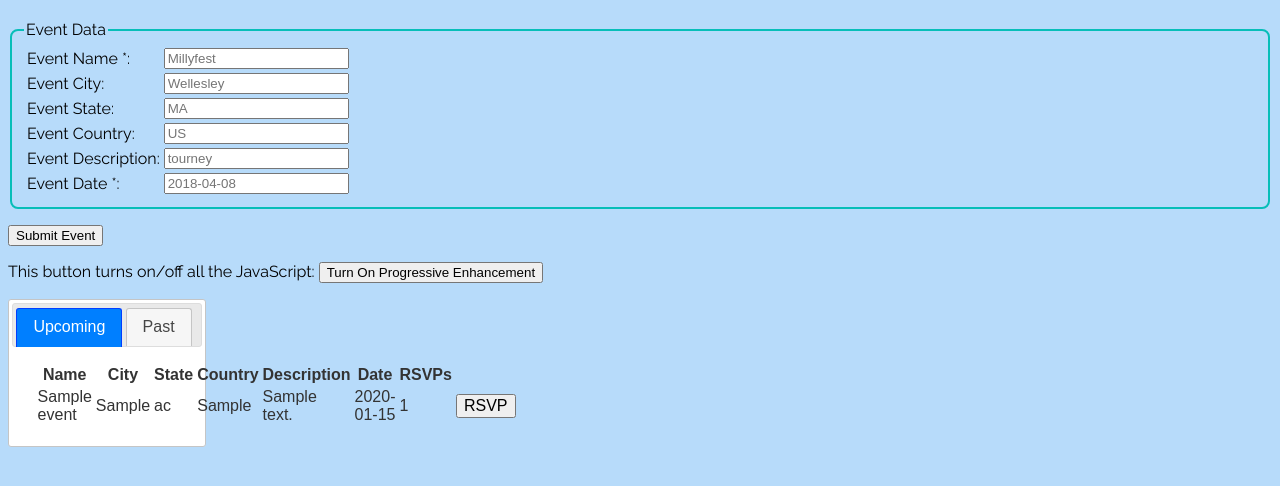
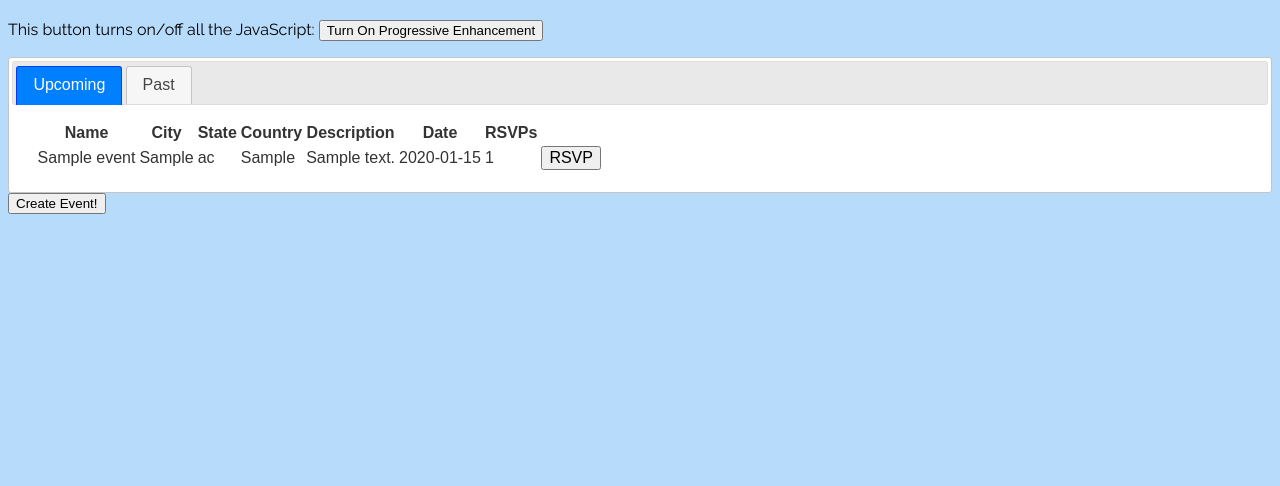
Before and after one commit to cs304-fa18/semester-project-lounge, a Flask app: page /approved/ in a window 1280 px wide. Shown: the part 232-718 px from the top of the page. Run offline with Flask 2, Linux system fonts and the light colour scheme; the visitor is signed in with stand-in values (Sample User, id 1); tables that the repository leaves empty hold one stand-in row (values such as "Sample post"); some libraries are stand-ins or nearby versions.

Commit message:
create events update

```diff
--- a/alpha/app.py
+++ b/alpha/app.py
@@ -131,8 +131,17 @@ def viewSubmitted():
             return redirect(url_for('viewApproved'))
         else:
             conn = events.getConn('c9')
-            all_events = events.getPastEvents(conn, 0)
-            return render_template('events.html', events=all_events, approve = "yes")
+            up_events = events.getEvents(conn, 0)
+            up_id = [event['ename'].replace(' ', '') for event in up_events]
+            up = [(up_events[i], up_id[i]) for i in range(len(up_events))]
+            past_events = events.getPastEvents(conn, 0)
+            past_id = [event['ename'].replace(' ', '') for event in past_events]
+            past = [(past_events[i], past_id[i]) for i in range(len(past_events))]
+            return render_template('events.html', up=up, past=past, approve = "yes")
+
+@app.route('/createEvent/', methods=['GET', 'POST'])
+def createEvent():
+    return render_template('createEvent.html')
 
 @app.route('/submitEvent/', methods=['POST'])
 def submitEvent():
@@ -168,7 +177,7 @@ def submitEvent():
                 events.submitEvent(conn, name, city, state, country, desc, date, session['uid'])
                 flash("Event {} submitted for approval by admins".format(name))
 
-        return redirect(url_for('viewApproved'))
+        return redirect(url_for('createEvent'))
 
 @app.route('/approveDeleteEvent/', methods=['POST'])
 def approveDeleteEvent():
--- a/alpha/static/styling.css
+++ b/alpha/static/styling.css
@@ -41,15 +41,6 @@ a:visited {
 
 a:hover {
     color: #07BEB8;
-}
-
-#tabs {
-    width: 15%;
-    float: left;
-}
-
-#create-event {
-    margin-left: 15%;
 }
 
 #msgsDiv {
--- a/alpha/templates/events.html
+++ b/alpha/templates/events.html
@@ -13,34 +13,16 @@
     <script src="https://code.jquery.com/ui/1.12.1/jquery-ui.js"></script>
     <script>
     $( function() {
-        $( "#tabs" ).tabs();
+        $("#tabs").tabs();
     } );
     </script>
 </head>
 
 <body>
 
-
-
-<form action="/submitEvent/" method="POST">
-    <fieldset>
-        <legend>Event Data</legend>
-        <table>
-            <tr><td><label for="name" accesskey="n"> Event Name *:</label></td><td><input type="text" name="name" id="name" placeholder="Millyfest"></td></tr>
-            <tr><td><label for="city" accesskey="c"> Event City:</label></td><td><input type="text" name="city" id="city" placeholder="Wellesley"></td></tr>
-            <tr><td><label for="state" accesskey="s"> Event State:</label></td><td><input type="text" name="state" id="state" placeholder="MA"></td></tr>
-            <tr><td><label for="country" accesskey="o"> Event Country:</label></td><td><input type="text" name="country" id="country" placeholder="US"></td></tr>
-            <tr><td><label for="desc" accesskey="d"> Event Description:</label></td><td><input type="text" name="desc" id="desc" placeholder="tourney"></td></tr>
-            <tr><td><label for="date" accesskey="a"> Event Date *:</label></td><td><input type="text" name="date" id="date" placeholder="2018-04-08"></td></tr>
-        </table>
-    </fieldset>
-    <p>
-        <input type='submit' value='Submit Event'>
-    </p>
-</form>
-
+<div id = "progressive">
     <p>This button turns on/off all the JavaScript: <button id="progressive_enhancement">Turn On Progressive Enhancement</button>
-
+</div>
 
 <div id="tabs">
     <ul>
@@ -112,14 +94,7 @@
             <td class="country">{{event.country}}</td>
             <td class="description">{{event.description}}</td>
             <td class="date">{{event.edate}}</td>
-            {% if submit %}
             <td><span class="rsvps">{{event.rsvps}}</span></td>
-            <td><form method="post" action="/rsvpEvent/">
-                <input type="hidden" name="name" value="{{event.ename}}">
-                <input type="hidden" name="date" value="{{event.edate}}">
-                <input type="submit" class = "rsvp" name="rsvp" value="RSVP">
-            </form></td>
-            {% endif %}
             {% if approve %}
             <td><form method="post" action="/approveDeleteEvent/">
                 <input type="hidden" name="name" value="{{event.ename}}">
@@ -130,12 +105,15 @@
             {% endif %}
         </tr>
         {% endfor %}
-
         </table>
     </div>
 </div>
 
-
+<div id = "create-event-button">
+    <form method="post" action="/createEvent/">
+    <input type="submit" name="submit" value="Create Event!">
+    </form>
+</div>
 
 </body>
 </html>
@@ -180,5 +158,13 @@
             $.post(URL, {name: name.text(), date: date.text()}, updateRSVP) // send and retrieve rating information from jsonify
         }
     });
+
+    $("#create-event-button").on('click', function() {
+        $("#tabs").hide();
+        $("#progressive").hide()
+        $("#create-event-button").hide()
+        $("#create-event").show()
+    });
+
 </script>
 {% endblock %}
```
Lines whose indentation alone changed are shown as unchanged.
